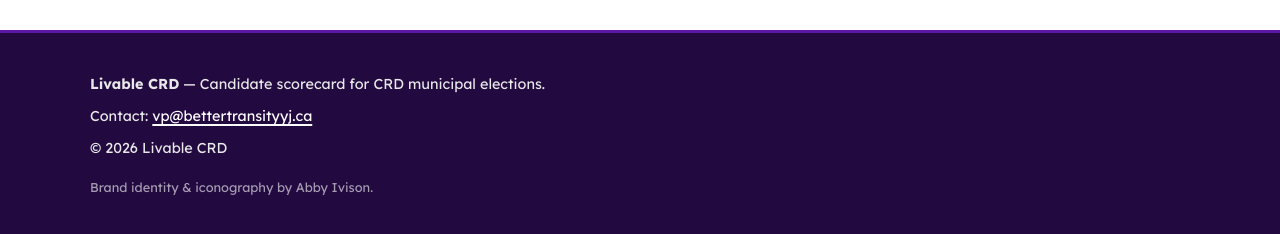
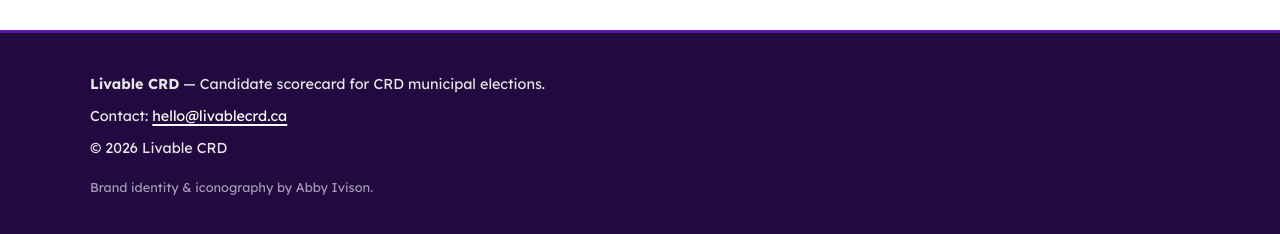
Before and after one commit to LaputanMachines/livable-crd-website, a Jekyll site: the page built from index.md, in a window 1280 px wide and 900 px high, scrolled down 1964 px. Shown: the part 662-896 px from the top of the window. Built offline with Jekyll 4.4.1, drawn with Linux system fonts in a browser that asks for light colours.

Commit message:
Update contact email to hello@livablecrd.ca
Co-Authored-By: Claude Opus 4.8 (1M context) <noreply@anthropic.com>

```diff
--- a/_config.yml
+++ b/_config.yml
@@ -4,7 +4,7 @@ description: >-
   candidates on transit, housing, arts, climate, and related livability topics.
 url: "https://livablecrd.ca"
 baseurl: ""
-email: vp@bettertransityyj.ca
+email: hello@livablecrd.ca
 donate_url: "https://actionnetwork.org/fundraising/support-livable-crd/"
 
 # --- SEO (jekyll-seo-tag) ---
```
